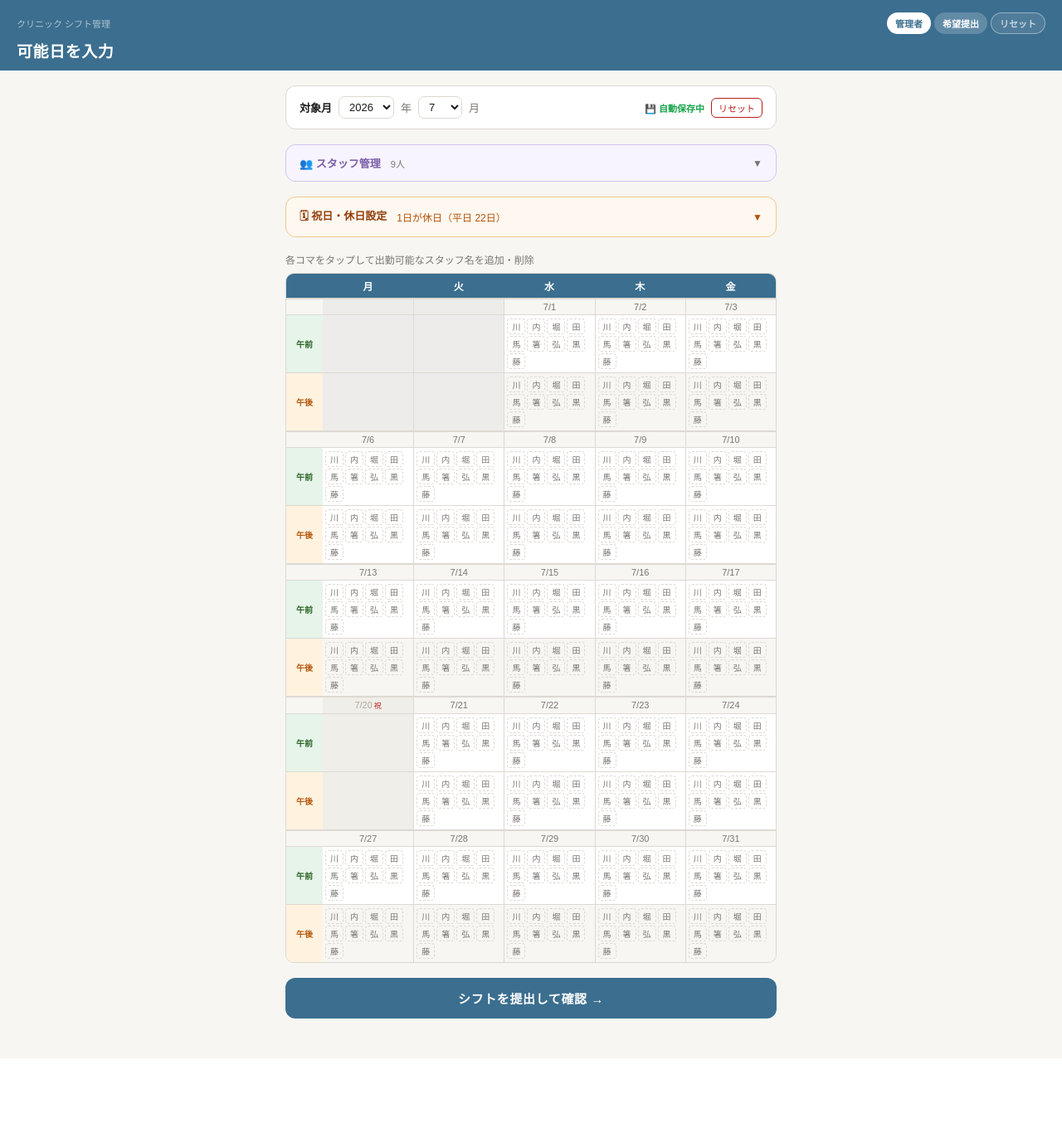
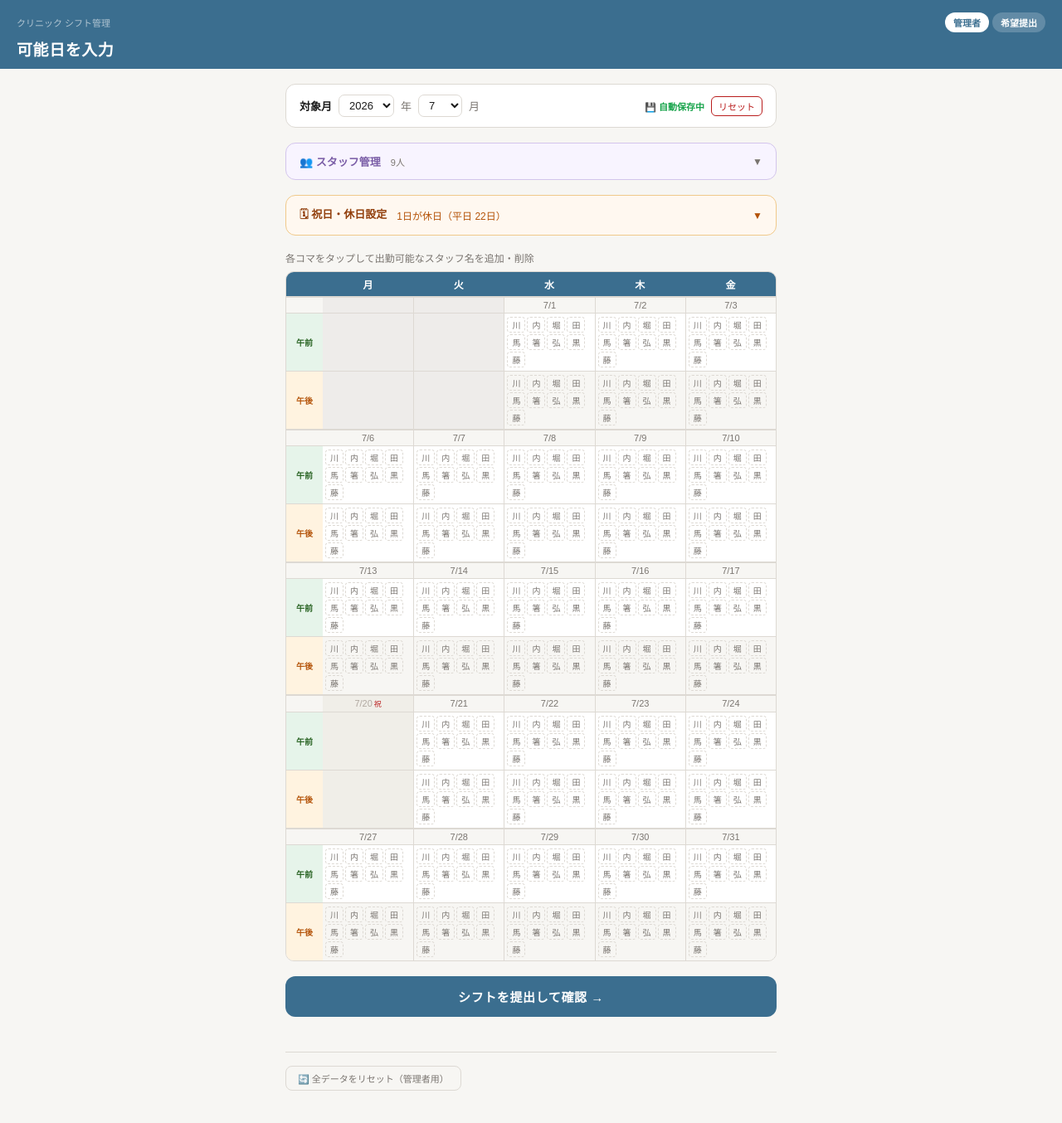
Before and after one commit to ishatendr/shift-app, a React (Vite) app: page / in a window 1280 px wide. Shown: the top 1354 px of the page at 83% size. Before the commit the page ends 1276 px from the top, so only its background shows below. Built offline with nearby package versions, Linux system fonts and the light colour scheme.

Commit message:
Update App.jsx

```diff
--- a/src/App.jsx
+++ b/src/App.jsx
@@ -863,6 +863,22 @@ export default function ShiftApp() {
         }}>
           シフトを提出して確認 →
         </button>
+
+        {/* 全データリセット（管理者専用・目立たない場所に） */}
+        <div style={{marginTop:24,paddingTop:16,borderTop:`1px solid ${C.border}`}}>
+          <button onClick={()=>{
+            if(!window.confirm("保存されたデータをすべてリセットしてアプリを初期状態に戻しますか？\n（スタッフ設定・可能日入力・シフト案がすべて消えます）")) return;
+            localStorage.removeItem(LS_KEY);
+            localStorage.removeItem(LS_SUBMIT_KEY);
+            window.location.reload();
+          }} style={{
+            fontSize:11,color:C.muted,background:"none",
+            border:`1px solid ${C.border}`,borderRadius:8,
+            padding:"6px 14px",cursor:"pointer",
+          }}>
+            🔄 全データをリセット（管理者用）
+          </button>
+        </div>
       </div>
     );
   };
@@ -1251,16 +1267,7 @@ export default function ShiftApp() {
               background:C.accent,border:"none",
               borderRadius:8,padding:"6px 12px",cursor:"pointer",
             }}>🖨 シフト表</button>
-            <button onClick={()=>{
-              // 希望状況も一緒に印刷
-              document.getElementById("avail-print-area").style.display="block";
-              window.print();
-              setTimeout(()=>{ document.getElementById("avail-print-area").style.display="none"; },500);
-            }} style={{
-              fontSize:12,fontWeight:700,color:C.accent,
-              background:C.accentLight,border:`1px solid ${C.accent}`,
-              borderRadius:8,padding:"6px 12px",cursor:"pointer",
-            }}>🖨 ＋希望状況</button>
+
           </div>
         </div>
 
@@ -1604,9 +1611,20 @@ export default function ShiftApp() {
                 );
               })}
             </div>
-            <p style={{fontSize:11,color:C.muted,marginTop:8}}>
-              {submittedIds.length}/{staffList.length}人 提出済み
-            </p>
+            <div style={{display:"flex",alignItems:"center",justifyContent:"space-between",marginTop:8}}>
+              <p style={{fontSize:11,color:C.muted}}>
+                {submittedIds.length}/{staffList.length}人 提出済み
+              </p>
+              <button onClick={()=>{
+                document.getElementById("avail-print-area").style.display="block";
+                window.print();
+                setTimeout(()=>{ document.getElementById("avail-print-area").style.display="none"; },500);
+              }} style={{
+                fontSize:11,fontWeight:700,color:"#166534",
+                background:"#F0FDF4",border:`1px solid #86EFAC`,
+                borderRadius:8,padding:"5px 12px",cursor:"pointer",
+              }}>🖨 希望状況を印刷</button>
+            </div>
           </div>
 
           <p style={{fontSize:14,fontWeight:700,color:C.text}}>あなたの名前を選んでください</p>
@@ -1828,16 +1846,7 @@ export default function ShiftApp() {
               background:appMode==="submit"?"#fff":"rgba(255,255,255,0.2)",
               color:appMode==="submit"?"#065F46":"#fff",
             }}>希望提出</button>
-            <button onClick={()=>{
-              if(!window.confirm("保存されたデータをすべてリセットしてアプリを初期状態に戻しますか？\n（スタッフ設定・可能日入力・シフト案がすべて消えます）")) return;
-              localStorage.removeItem(LS_KEY);
-              localStorage.removeItem(LS_SUBMIT_KEY);
-              window.location.reload();
-            }} style={{
-              padding:"4px 10px",borderRadius:20,border:"1px solid rgba(255,255,255,0.4)",
-              cursor:"pointer",fontSize:11,fontWeight:700,
-              background:"rgba(255,255,255,0.1)",color:"rgba(255,255,255,0.7)",
-            }}>リセット</button>
+
           </div>
         </div>
         <h1 style={{color:"#fff",fontSize:19,fontWeight:700,letterSpacing:"0.03em"}}>
```
